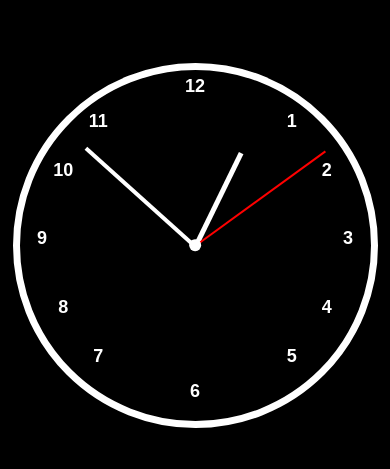
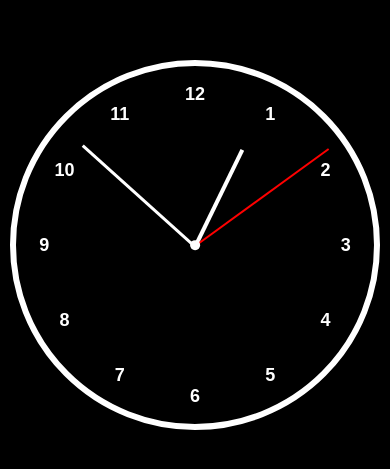
Before and after one commit to rahulpebb/india-newyear-clock, a plain HTML site: page index.html in a window 390 px wide. Shown: the part 177-646 px from the top of the page. Drawn offline with Linux system fonts and the light colour scheme.

Commit message:
Update clock styling and remove unused elements
Refactor clock display and remove New Year message.

```diff
--- a/index.html
+++ b/index.html
@@ -1,4 +1,4 @@
-    <!DOCTYPE html>
+<!DOCTYPE html>
 <html lang="en">
 <head>
 <meta charset="UTF-8">
@@ -13,33 +13,26 @@ body {
     justify-content: center;
     align-items: center;
     height: 100vh;
-    flex-direction: column;
-    color: white;
+    overflow: hidden;
     font-family: Arial, sans-serif;
-    overflow: hidden;
 }
 
-/* CLOCK FACE — RESPONSIVE */
+/* CLOCK */
 .clock {
-    width: min(90vw, 90vh);
-    height: min(90vw, 90vh);
-    border: 1.8vw solid white;
+    width: min(92vw, 92vh);
+    height: min(92vw, 92vh);
+    border: 1.6vw solid white;
     border-radius: 50%;
     position: relative;
 }
 
-/* NUMBERS — SCALE WITH CLOCK */
+/* NUMBERS */
 .number {
     position: absolute;
-    width: 8vw;
-    height: 8vw;
-    max-width: 40px;
-    max-height: 40px;
-    text-align: center;
-    line-height: 1;
+    color: white;
+    font-weight: bold;
     font-size: clamp(18px, 4vw, 28px);
-    font-weight: bold;
-    color: white;
+    transform: translate(-50%, -50%);
 }
 
 /* HANDS */
@@ -53,29 +46,24 @@ body {
 
 .hour {
     width: 30%;
-    height: 1.2vw;
-    max-height: 6px;
+    height: clamp(4px, 1vw, 6px);
 }
 
 .minute {
     width: 42%;
-    height: 0.9vw;
-    max-height: 4px;
+    height: clamp(3px, 0.8vw, 4px);
 }
 
 .second {
     width: 46%;
-    height: 0.4vw;
-    max-height: 2px;
+    height: clamp(1px, 0.4vw, 2px);
     background: red;
 }
 
-/* CENTER DOT */
+/* CENTER */
 .center {
-    width: 3vw;
-    height: 3vw;
-    max-width: 12px;
-    max-height: 12px;
+    width: clamp(8px, 2.5vw, 12px);
+    height: clamp(8px, 2.5vw, 12px);
     background: white;
     border-radius: 50%;
     position: absolute;
@@ -84,17 +72,7 @@ body {
     transform: translate(-50%, -50%);
 }
 
-/* MESSAGE */
-#message {
-    position: absolute;
-    bottom: 5vh;
-    font-size: clamp(22px, 5vw, 32px);
-    color: gold;
-    display: none;
-    text-align: center;
-}
-
-/* FIREWORKS */
+/* FIREWORK CANVAS */
 canvas {
     position: fixed;
     top: 0;
@@ -106,47 +84,48 @@ canvas {
 
 <body>
 
-<div class="clock">
-
-    <!-- Numbers -->
-    <div class="number" style="top: 2%; left: 50%; transform: translateX(-50%);">12</div>
-    <div class="number" style="top: 50%; right: 2%; transform: translateY(-50%);">3</div>
-    <div class="number" style="bottom: 2%; left: 50%; transform: translateX(-50%);">6</div>
-    <div class="number" style="top: 50%; left: 2%; transform: translateY(-50%);">9</div>
-
-    <div class="number" style="top: 12%; right: 18%;">1</div>
-    <div class="number" style="top: 26%; right: 8%;">2</div>
-    <div class="number" style="bottom: 26%; right: 8%;">4</div>
-    <div class="number" style="bottom: 12%; right: 18%;">5</div>
-    <div class="number" style="bottom: 12%; left: 18%;">7</div>
-    <div class="number" style="bottom: 26%; left: 8%;">8</div>
-    <div class="number" style="top: 26%; left: 8%;">10</div>
-    <div class="number" style="top: 12%; left: 18%;">11</div>
-
+<div class="clock" id="clock">
     <!-- Hands -->
     <div class="hand hour" id="hour"></div>
     <div class="hand minute" id="minute"></div>
     <div class="hand second" id="second"></div>
-
     <div class="center"></div>
 </div>
 
-<div id="message"></div>
 <canvas id="fireworks"></canvas>
 
 <script>
+const clock = document.getElementById("clock");
+
+/* CREATE NUMBERS MATHEMATICALLY */
+for (let i = 1; i <= 12; i++) {
+    const num = document.createElement("div");
+    num.className = "number";
+    num.innerText = i;
+
+    const angle = (i - 3) * 30 * Math.PI / 180;
+    const radius = 42; // percentage of clock radius
+
+    const x = 50 + radius * Math.cos(angle);
+    const y = 50 + radius * Math.sin(angle);
+
+    num.style.left = x + "%";
+    num.style.top = y + "%";
+
+    clock.appendChild(num);
+}
+
+/* HAND REFERENCES */
 const hourHand = document.getElementById("hour");
 const minuteHand = document.getElementById("minute");
 const secondHand = document.getElementById("second");
-const message = document.getElementById("message");
 
+/* IST TIME */
 function getIST() {
     const now = new Date();
     const utc = now.getTime() + now.getTimezoneOffset() * 60000;
     return new Date(utc + 5.5 * 3600000);
 }
-
-let lastYearShown = null;
 
 function updateClock() {
     const now = getIST();
@@ -157,63 +136,10 @@ function updateClock() {
     secondHand.style.transform = `rotate(${sec * 6 - 90}deg)`;
     minuteHand.style.transform = `rotate(${min * 6 - 90}deg)`;
     hourHand.style.transform = `rotate(${hr * 30 + min * 0.5 - 90}deg)`;
-
-    if (
-        now.getMonth() === 0 &&
-        now.getDate() === 1 &&
-        now.getHours() === 0 &&
-        now.getMinutes() === 0
-    ) {
-        const year = now.getFullYear();
-        if (year !== lastYearShown) {
-            showNewYear(year);
-            lastYearShown = year;
-        }
-    }
 }
 
 setInterval(updateClock, 1000);
 updateClock();
-
-function showNewYear(year) {
-    message.innerText = `🎉 Happy New Year ${year} 🎉`;
-    message.style.display = "block";
-    startFireworks();
-    setTimeout(() => message.style.display = "none", 15000);
-}
-
-/* FIREWORKS */
-const canvas = document.getElementById("fireworks");
-const ctx = canvas.getContext("2d");
-canvas.width = window.innerWidth;
-canvas.height = window.innerHeight;
-
-function startFireworks() {
-    let particles = [];
-    for (let i = 0; i < 250; i++) {
-        particles.push({
-            x: canvas.width / 2,
-            y: canvas.height / 2,
-            vx: (Math.random() - 0.5) * 12,
-            vy: (Math.random() - 0.5) * 12,
-            life: 100
-        });
-    }
-
-    function animate() {
-        ctx.clearRect(0, 0, canvas.width, canvas.height);
-        particles.forEach(p => {
-            ctx.fillStyle = "gold";
-            ctx.fillRect(p.x, p.y, 3, 3);
-            p.x += p.vx;
-            p.y += p.vy;
-            p.life--;
-        });
-        particles = particles.filter(p => p.life > 0);
-        if (particles.length > 0) requestAnimationFrame(animate);
-    }
-    animate();
-}
 </script>
 
 </body>
```
